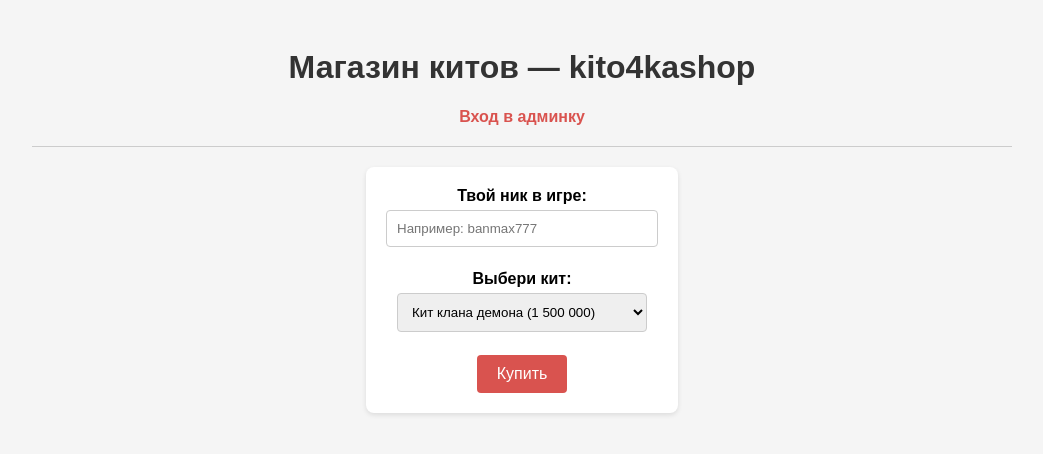
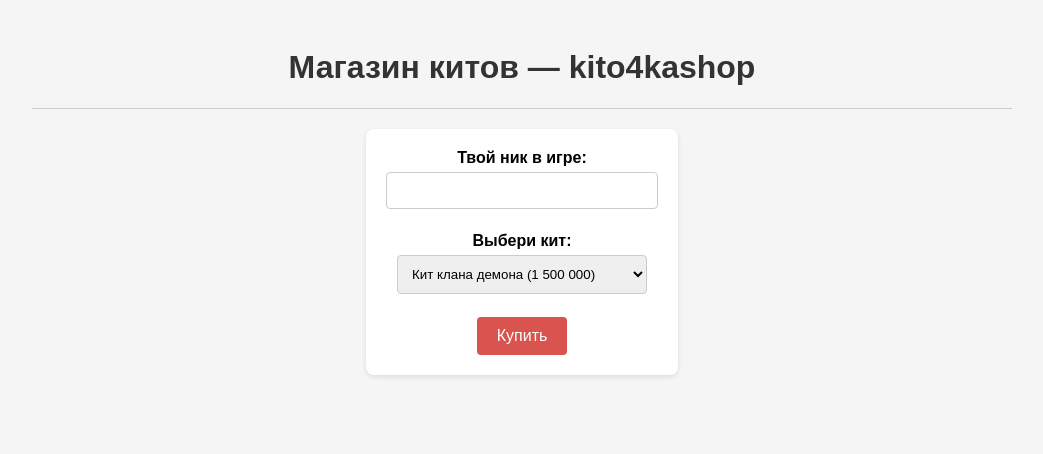
Before and after one commit to neizvestnyjmaksim94-lang/sait, a Flask app: page / in a window 1280 px wide. Shown: the top 454 px of the page, without its empty margins (118-1161 px from the left). Run offline with Flask 3, Linux system fonts and the light colour scheme.

Commit message:
Update shop.html

```diff
--- a/templates/shop.html
+++ b/templates/shop.html
@@ -10,20 +10,16 @@
     input, select { padding: 10px; margin: 5px 0; width: 250px; border: 1px solid #ccc; border-radius: 4px; }
     button { padding: 10px 20px; background-color: #d9534f; color: white; border: none; border-radius: 4px; cursor: pointer; font-size: 16px; }
     button:hover { background-color: #c9302c; }
-    a { color: #d9534f; font-weight: bold; text-decoration: none; }
     hr { border: 0; border-top: 1px solid #ccc; width: 80%; margin: 20px auto; }
   </style>
 </head>
 <body>
   <h1>Магазин китов — kito4kashop</h1>
-
-  <a href="/admin">Вход в админку</a>
   <hr>
-
   <div class="card">
     <form action="/buy" method="POST">
       <label><strong>Твой ник в игре:</strong></label><br>
-      <input type="text" name="nickname" placeholder="Например: banmax777" required><br><br>
+      <input type="text" name="nickname" required><br><br>
 
       <label><strong>Выбери кит:</strong></label><br>
       <select name="item">
```
